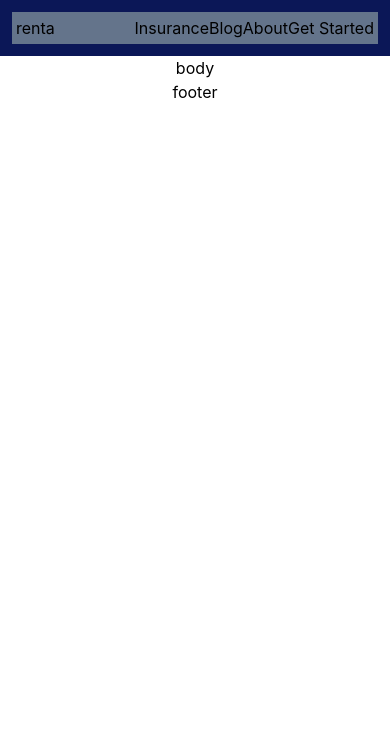
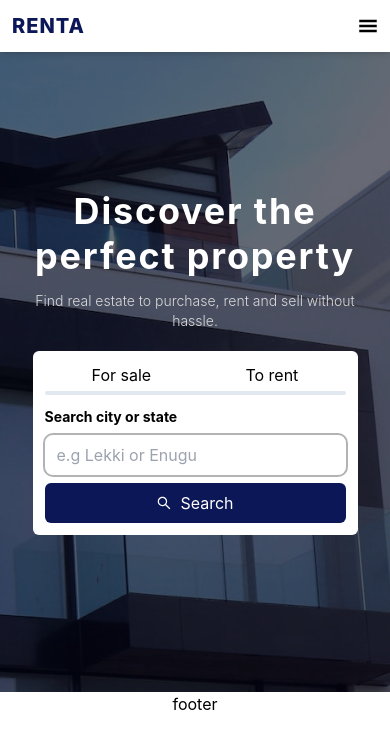
Before and after one commit to Zrnited/renta-app, a React (Create React App) app: page / in a window 390 px wide. Shown: the top 748 px of the page. Built offline with nearby package versions, Linux system fonts and the light colour scheme.

Commit message:
Changes to the herosection

```diff
--- a/src/components/Header.js
+++ b/src/components/Header.js
@@ -1,35 +1,40 @@
 import React from 'react'
 import { Link } from 'react-router-dom'
+import { GiHamburgerMenu } from "react-icons/gi";
 
 const Header = () => {
   return (
-    <header className='p-3 bg-customBlue'>
-        <nav className='p-1 bg-slate-500 flex flex-row justify-between'>
-            <h1>renta</h1>
-            <div className='flex flex-row'>
-              <ul className='flex flex-row'>
+    <header className='p-2 shadow-md fixed top-0 left-0 right-0 bg-white z-20'>
+        <nav className='p-1 flex flex-row justify-between items-center lg:justify-around'>
+            <h1 className='uppercase text-customBlue font-extrabold text-xl tracking-wider lg:text-2xl'>renta</h1>
+            <div className='hidden sm:flex sm:flex-row items-center gap-3 lg:gap-10'>
+              <ul className='flex flex-row gap-5 lg:gap-8'>
                 <li>
-                  <Link>
+                  <Link className='hover:text-customBlue transition delay-100'>
                     Insurance
                   </Link>
                 </li>
                 <li>
-                  <Link>
+                  <Link className='hover:text-customBlue transition delay-100'>
                     Blog
                   </Link>
                 </li>
                 <li>
-                  <Link>
+                  <Link className='hover:text-customBlue transition delay-100'>
                     About
                   </Link>
                 </li>
               </ul>
-              <button>
+              <button className='bg-customBlue py-2 px-5 text-white text-sm rounded-lg hover:opacity-80 transition delay-100 cursor-pointer lg:text-base lg:px-12 lg:py-3'>
                 <Link>
                   Get Started
                 </Link>
               </button>
             </div>
+            {/* Hamburger */}
+            <button className='flex sm:hidden'>
+              <GiHamburgerMenu size={'20px'} />
+            </button>
         </nav>
     </header>
   )
--- a/src/pages/Home.js
+++ b/src/pages/Home.js
@@ -1,13 +1,42 @@
 import React from "react";
 import Footer from "../components/Footer";
 import Header from "../components/Header";
+import { AiOutlineSearch } from 'react-icons/ai'
 
 const Home = () => {
   return <div>
     <Header />
-    <body>
-      body
-    </body>
+
+    <main className="mt-8 lg:mt-16">
+      <section className="h-660 bg-herosection bg-cover bg-center relative flex flex-col items-center justify-center gap-5">
+          <div className="w-5/6 flex flex-col gap-3">
+            <h1 className="font-bold text-white text-4xl leading-tight tracking-wider lg:text-5xl">Discover the perfect property</h1>
+            <p className="text-customWhite text-sm font-light md:text-lg">Find real estate to purchase, rent and sell without hassle.</p>
+          </div>
+
+          <div className="bg-white p-3 rounded-md w-5/6 md:pb-5 lg:w-2/3">
+            <div className="flex justify-around">
+              <h1>For sale</h1>
+              <h1>To rent</h1>
+            </div>
+            <div className="w-full bg-slate-200 h-1 rounded-md mt-1 mb-3"></div>
+            <div className="flex flex-col gap-2">
+              <p className="text-sm text-left font-bold md:text-base">Search city or state</p>
+              <div className="flex flex-col md:flex-row md:gap-4">
+                <input
+                  placeholder="e.g Lekki or Enugu"
+                  className="h-10 outline outline-customGray outline-2 px-3 w-full rounded-lg focus:outline-customBlue focus:shadow-md focus:outline-2 mb-2 md:mb-0 md:outline-1"
+                />
+                <button className="flex flex-row gap-2 justify-center items-center bg-customBlue w-full py-2 rounded-md text-white md:w-56 md:py-2 md:outline md:outline-1 md:outline-customBlue md:items-center">
+                <i><AiOutlineSearch /></i>
+                <p>Search</p>
+              </button>
+              </div>
+            </div>
+          </div>
+      </section>
+    </main>
+
     <Footer />
   </div>;
 };
--- a/tailwind.config.js
+++ b/tailwind.config.js
@@ -6,6 +6,20 @@ module.exports = {
   theme: {
     extend: {
       backgroundColor: {
+        customBlue: '#0B1757',
+      },
+      textColor: {
+        customBlue: '#0B1757',
+        customWhite: '#D9D9D9'
+      },
+      height: {
+        660: '660px',
+      },
+      backgroundImage: {
+        herosection: 'url(./assets/image1.png)'
+      },
+      outlineColor: {
+        customGray: '#B3B3B3',
         customBlue: '#0B1757'
       }
     },
```
Also changed, not shown: src/assets/image1.png (added), src/assets/image2.png (added).
